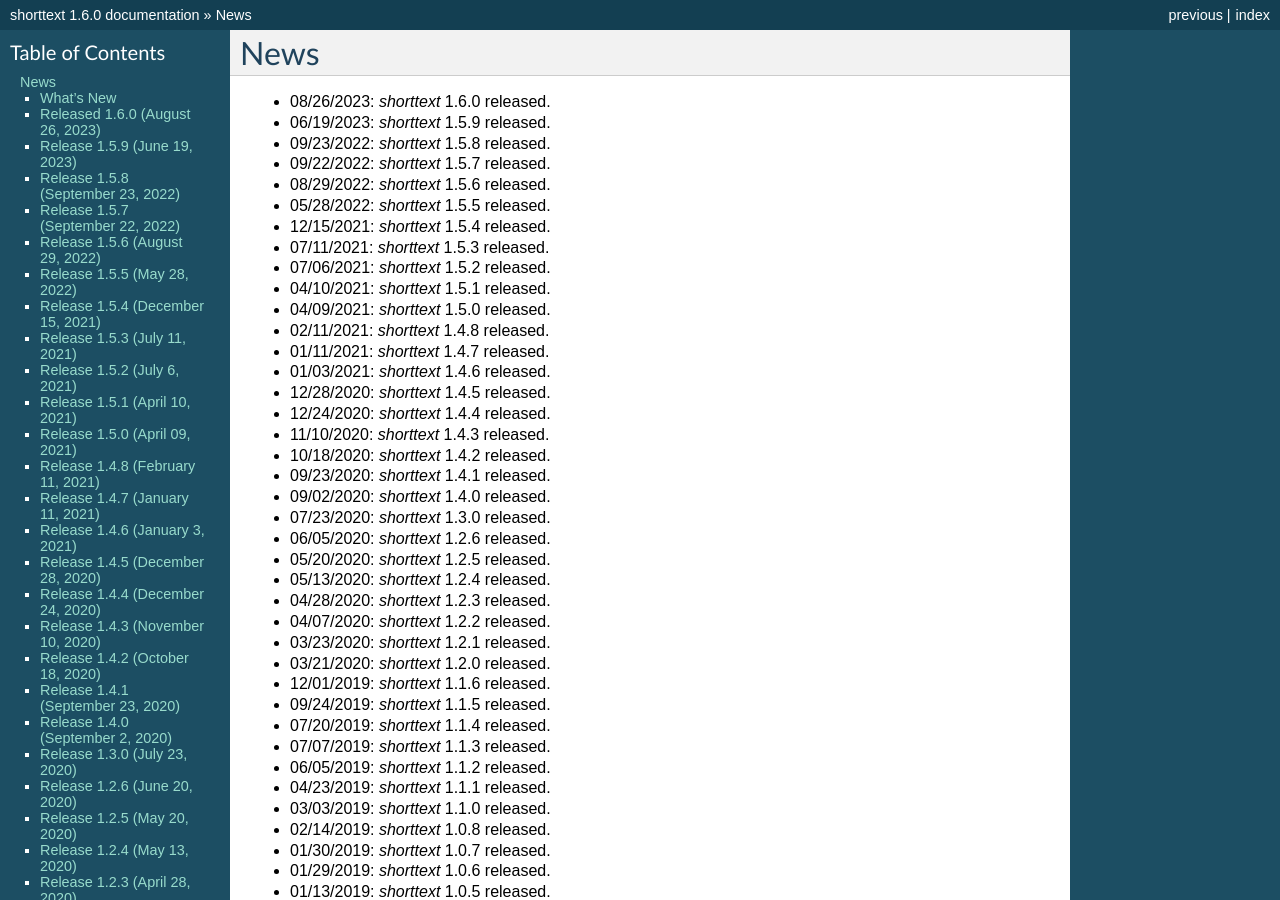
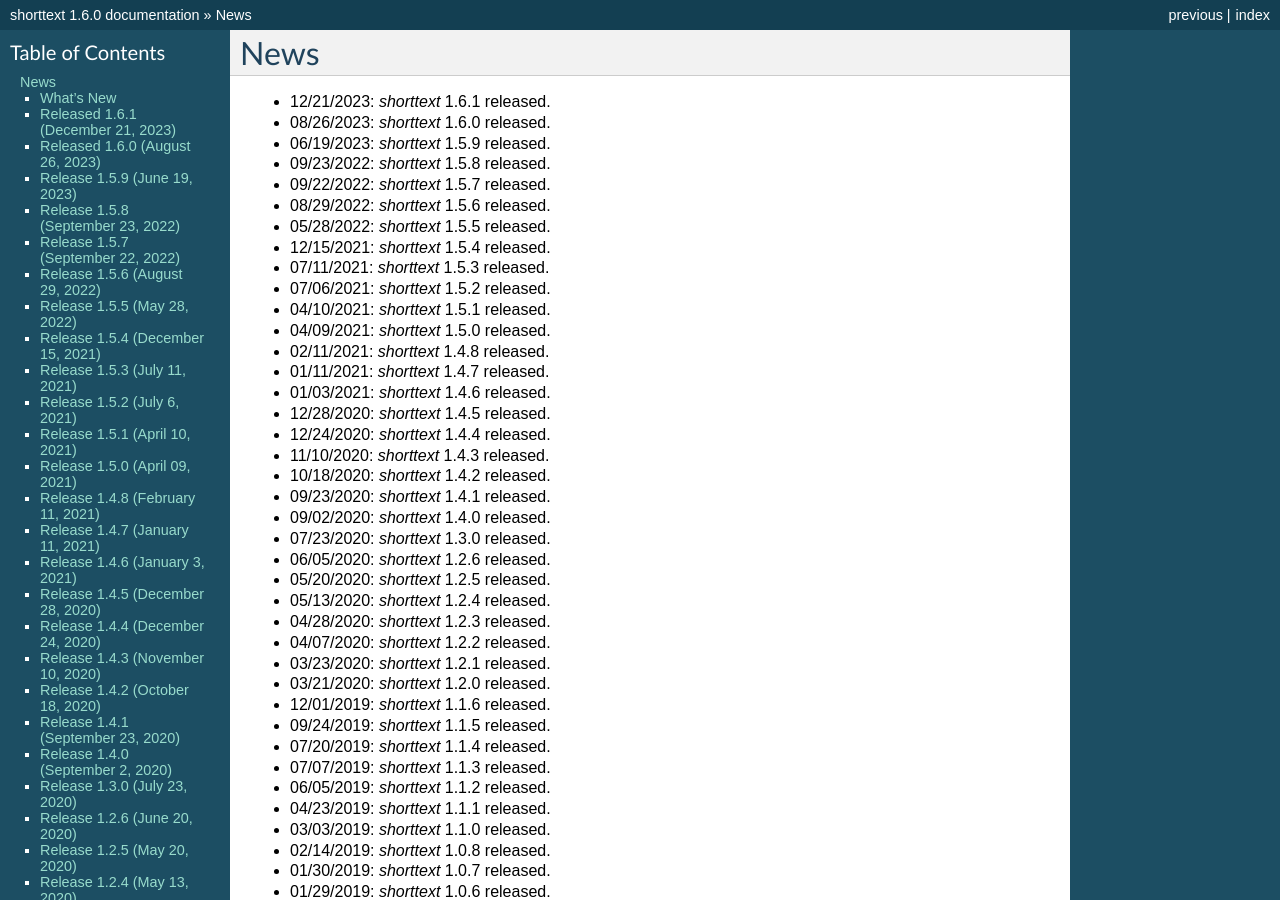
Before and after one commit to stephenhky/PyShortTextCategorization, a Sphinx documentation site: the page built from docs/news.rst, in a window 1280 px wide and 900 px high. Built offline with Sphinx 7.4.7, drawn with Linux system fonts in a browser that asks for light colours; some of the changed text lies outside the part shown.

Commit message:
updated CircleCI runs and other version numbers

```diff
--- a/docs/news.rst
+++ b/docs/news.rst
@@ -1,6 +1,7 @@
 News
 ====
 
+* 12/21/2023: `shorttext` 1.6.1 released.
 * 08/26/2023: `shorttext` 1.6.0 released.
 * 06/19/2023: `shorttext` 1.5.9 released.
 * 09/23/2022: `shorttext` 1.5.8 released.
@@ -78,6 +79,11 @@
 
 What's New
 ----------
+
+Released 1.6.1 (December 21, 2023)
+----------------------------------
+
+* Updated package requirements.
 
 Released 1.6.0 (August 26, 2023)
 --------------------------------
```
Also changed, not shown: README.md (+1 -0 lines), 1 other file.
